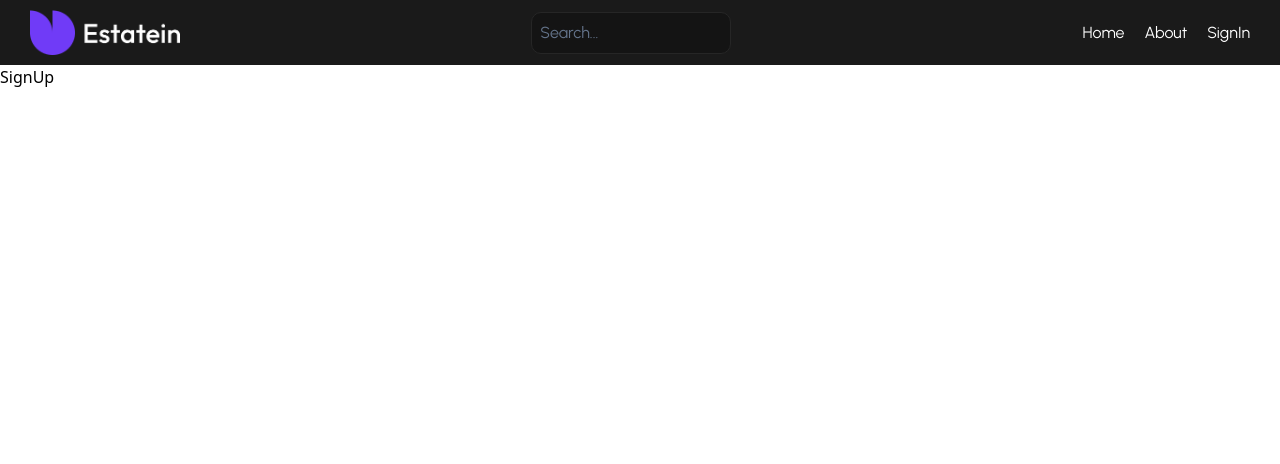
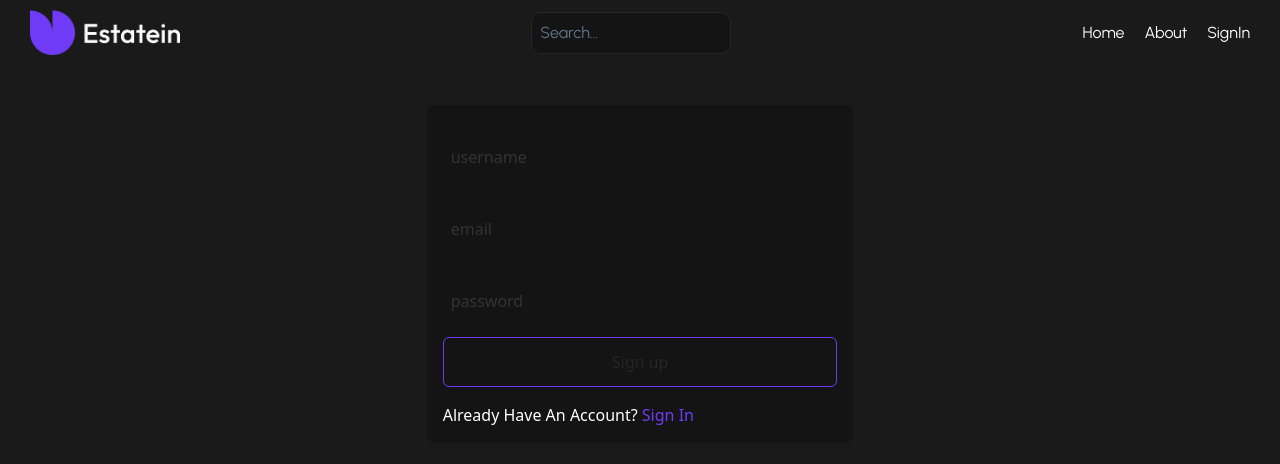
Before and after one commit to Swapnilsharma881/mernEstate, a React (Vite) app in the folder client/: page /sign-up in a window 1280 px wide. Shown: the top 464 px of the page. Built offline with nearby package versions, Linux system fonts and the light colour scheme.

Commit message:
Sign Funtinality almost completed

```diff
--- a/client/src/pages/SignUp.jsx
+++ b/client/src/pages/SignUp.jsx
@@ -1,7 +1,98 @@
-import React from 'react'
+import React, { useState } from "react";
+import { Link } from "react-router-dom";
 
 export default function SignUp() {
+  const [formData, setFormData] = useState({});
+  const [error, setError] = useState(null);
+  const [loading, setLoading] = useState(false);
+
+  // Handling changes in the form field
+  const handleChange = (e) => {
+    setFormData({
+      ...formData,
+      [e.target.id]: e.target.value,
+    });
+  };
+
+  // On submit logic with error handling
+  const handleSubmit = async (e) => {
+    e.preventDefault();
+    setLoading(true);
+    setError(null); // Clear any previous errors
+
+    try {
+      const res = await fetch('/api/auth/signup', {
+        method: 'POST',
+        headers: {
+          'Content-Type': 'application/json',
+        },
+        body: JSON.stringify(formData),
+      });
+
+      const data = await res.json();
+
+      if (!res.ok) {
+        throw new Error(data.message || 'Something went wrong');
+      }
+
+      console.log(data);
+    } catch (err) {
+      setError(err.message);
+    } finally {
+      setLoading(false);
+    }
+  };
+
   return (
-    <div className="font-urbanist-">SignUp</div>
-  )
+    <div className="relative flex justify-center h-screen bg-gray-10">
+      <form
+        className="absolute flex flex-col mt-0 gap-4 top-10 p-4 w-1/3 rounded-lg place-self-center bg-gray-08"
+        onSubmit={handleSubmit}
+      >
+        <label htmlFor="userName"></label>
+        <input
+          className="bg-gray-08 placeholder:text-gray-20 p-2 rounded-md focus:outline-none text-gray-20"
+          placeholder="username"
+          type="text"
+          name="userName"
+          id="userName"
+          required
+          onChange={handleChange}
+        />
+        <label htmlFor="email"></label>
+        <input
+          className="bg-gray-08 placeholder:text-gray-20 p-2 rounded-md focus:outline-none text-gray-20"
+          placeholder="email"
+          type="email"
+          name="email"
+          id="email"
+          required
+          onChange={handleChange}
+        />
+        <label htmlFor="password"></label>
+        <input
+          className="bg-gray-08 placeholder:text-gray-20 p-2 rounded-md focus:outline-none text-gray-20"
+          placeholder="password"
+          type="password"
+          name="password"
+          id="password"
+          required
+          onChange={handleChange}
+        />
+        <input
+          className="border-[1px] py-3 text-gray-15 border-purple-60 rounded-md"
+          type="submit"
+          value="Sign up"
+        />
+        {error && <div className="text-red-500">{error}</div>}
+        {loading && <div className="text-gray-500">Loading...</div>}
+        <h4 className="text-white">
+          Already Have An Account?{" "}
+          <Link to="/sign-in">
+            <span className="text-purple-60"> Sign In</span>
+          </Link>
+        </h4>
+      </form>
+    </div>
+  );
 }
--- a/client/tailwind.config.js
+++ b/client/tailwind.config.js
@@ -13,7 +13,7 @@ module.exports = {
         'purple-90': '#FFE4CC',
         'purple-75': '#FFCA99',
         'purple-70': '#FF9533',
-        'purple-60': '#FF7A00',
+        'purple-60': '#703BF7',
         'purple-65': '#1A64FF',
 
         // White Shade
--- a/client/vite.config.js
+++ b/client/vite.config.js
@@ -1,7 +1,16 @@
-import { defineConfig } from 'vite'
-import react from '@vitejs/plugin-react-swc'
+import { defineConfig } from 'vite';
+import react from '@vitejs/plugin-react-swc';
 
 // https://vitejs.dev/config/
 export default defineConfig({
+  server: {
+    proxy: {
+      '/api/': {
+        target: 'http://localhost:5000',
+        secure: false,
+        changeOrigin: true,
+      },
+    },
+  },
   plugins: [react()],
-})
+});
```
